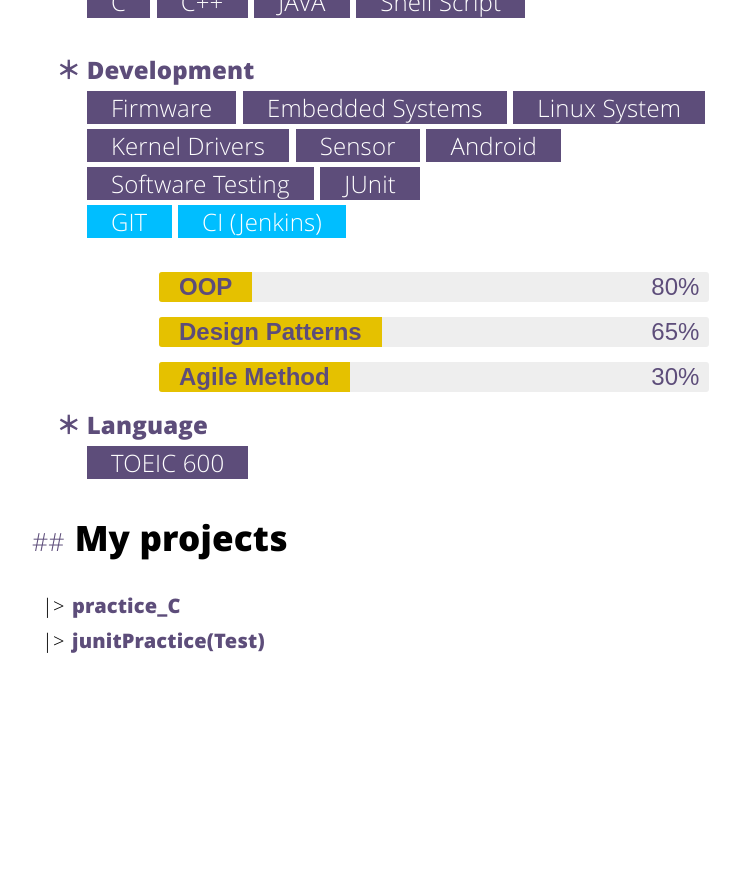
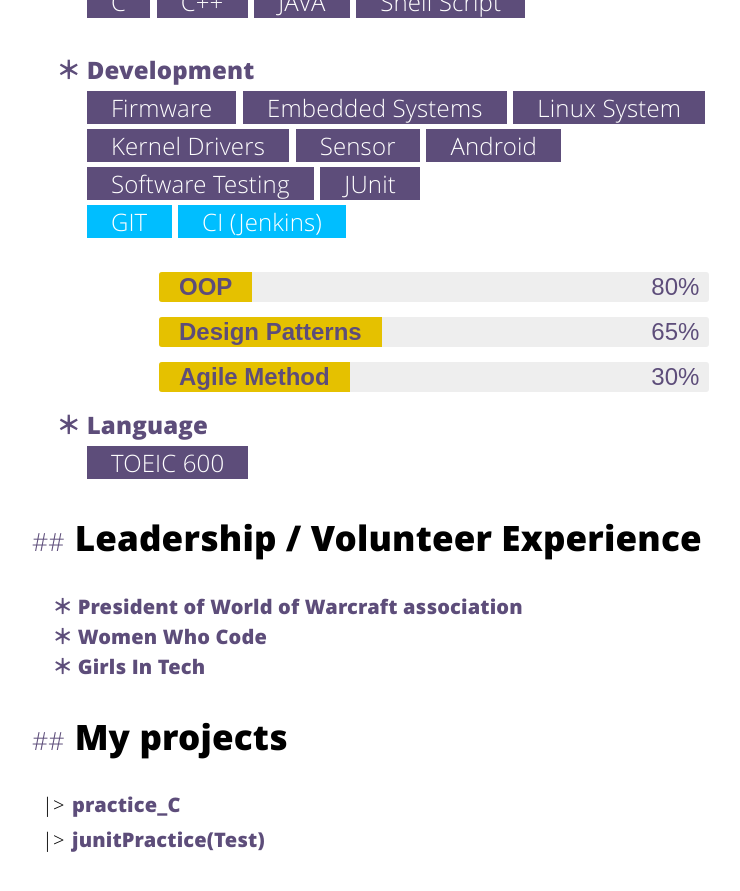
Before and after one commit to gitmaruneko/MaruWrite, a Jekyll site: the page built from about.html, in a window 1280 px wide and 900 px high, scrolled down 1634 px. Shown: the top 891 px of the window, without its empty margins (228-968 px from the left). Built offline with Jekyll 4.4.1, drawn with Linux system fonts in a browser that asks for light colours; before the commit the page ends 2335 px from its top, so only the background shows below that.

Commit message:
Update about me

```diff
--- a/about.html
+++ b/about.html
@@ -23,19 +23,21 @@
 	  	  　　<font color="#5d4d7a" size="4"> *　Main areas of research: Electronics</font></br>
 	</font>
 <h2>Experience</h2>
-	<p style="line-height : 150%"><font color="#5d4d7a"><B>　＊ Micro-Star International Co., Ltd.</B>　Dec 2011 - Aug 2014 (2yrs 9mos)</br>
-	　 　<font color="#000000">Responsibility included building up product board (PAD、Clean robot), </br>
+	<p style="line-height : 150%"><font color="#5d4d7a"><B>　＊ Micro-Star International Co., Ltd.</B>　Dec 2011 - Aug 2014 (2yrs 9mos)</br></font>
+	　 　Responsibility included building up product board (PAD、Clean robot), </br>
 	　 　driver porting (accelerometer、RTC、gyro...etc), CI(jenkins).  </br>
+	</p>
 
 	<p style="line-height : 150%"><font color="#5d4d7a"><B>　＊ Pegatron Corporation </B>　May 2008 - Dec 2011 (3yrs 8mos)</br>
-	　 　<b>Senior Engineer </b></br></font>
-	　 　<font color="#000000">Responsibility included building up product board (Set-Top Box、TV、PAD), </br>
+	　 　<B>Senior Engineer </B></br></font>
+	　 　Responsibility included building up product board (Set-Top Box、TV、PAD), </br>
 	　 　TV UI designing and implement、maintain, Android support (HDMI, App </br>	　 　remote control). </br>
-
+	</p>
 	<p style="line-height : 150%"><font color="#5d4d7a"><B>　＊ Quanta Computer Incorporated</B>　Jul 2007 - Mar 2008 (9mos)</br>
 	　 　<b>Engineer </br></b></font>
-	　 　<font color="#000000">Responsibility in development of Windows mobile phone, vendor support</br>
-	　 　communication. </br></font>
+	　 　Responsibility in development of Windows mobile phone, vendor support</br>
+	　 　communication. </br>
+	</p>
 
 <h2>Skills</h2>
 	<p style="line-height : 180%"><font color="#5d4d7a" size="5"><B>　＊ Programing Languaqge</B></br>
@@ -82,7 +84,12 @@
 		<font style="background-color:#FFFFFF" color="#FFFFFF">　　</font>
 		<font style="background-color:#5d4d7a" color="#FFFFFF">　TOEIC 600　</font>
 	</font>
-
+<h2>Leadership / Volunteer Experience</h2>
+	<p style="line-height : 150%"><font color="#5d4d7a"><B>　＊ President of World of Warcraft association</br>
+		　＊ Women Who Code</br>
+		　＊ Girls In Tech</br>
+	</B></font>
+	</p>
 
 <h2>My projects</h2>
 <div class="aboutme">
```
